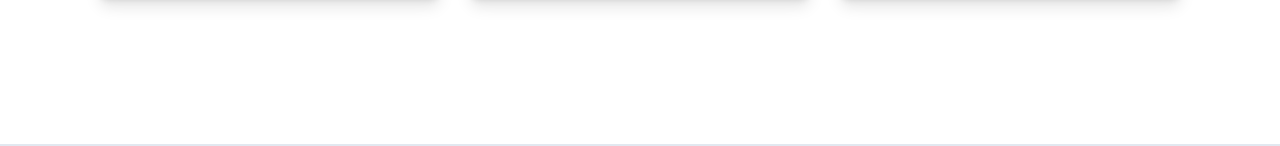
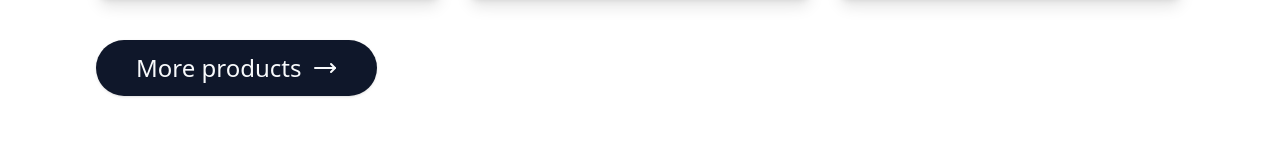
Before and after one commit to Toshipy/erstech-corporate-site, a Next.js app: page / in a window 1280 px wide. Shown: the part 7791-7937 px from the top of the page. Built offline with nearby package versions, Linux system fonts and the light colour scheme.

Commit message:
feat: add more products button

```diff
--- a/src/app/page.tsx
+++ b/src/app/page.tsx
@@ -1,7 +1,7 @@
 import {
   Header,
   HeroMessage,
-  CompanySlider,
+  PartnersLogoSlider,
   Footer,
   ServiceIntroduction,
   ProductsIntroduction,
@@ -12,7 +12,7 @@ export default function Home() {
     <>
       <Header />
       <HeroMessage />
-      <CompanySlider />
+      <PartnersLogoSlider />
       <ServiceIntroduction />
       <ProductsIntroduction />
       <Footer />
--- a/src/components/component/CompanyLogoSlider/index.ts
+++ /dev/null
@@ -1 +0,0 @@
-export * from './CompanyLogoSlider'
--- a/src/components/component/CompanyLogoSlider/CompanyLogoSlider.tsx
+++ b/src/components/component/PartnersLogoSlider/PartnersLogoSlider.tsx
@@ -4,7 +4,7 @@ import Image from 'next/image'
 import { Typography } from '@/components/ui'
 import Slider from 'react-slick'
 
-export const CompanySlider = () => {
+export const PartnersLogoSlider = () => {
   const settings = {
     dots: false,
     infinite: true,
--- /dev/null
+++ b/src/components/component/PartnersLogoSlider/index.ts
@@ -0,0 +1 @@
+export * from './PartnersLogoSlider'
--- a/src/components/component/ProductsIntroduction/ProductsIntroduction.tsx
+++ b/src/components/component/ProductsIntroduction/ProductsIntroduction.tsx
@@ -4,8 +4,10 @@ import {
   CardDescription,
   CardHeader,
   CardTitle,
+  Button,
 } from '@/components/ui'
 import { PRODUCTS } from '@/contants'
+import { MoveRight } from 'lucide-react'
 import Link from 'next/link'
 
 import React from 'react'
@@ -48,6 +50,17 @@ export const ProductsIntroduction = () => {
               )
             })}
           </div>
+          <div className="mt-10">
+            <Link href={`${PRODUCTS}`} className="font-bold">
+              <Button
+                className="items-center rounded-full px-10 py-7 hover:bg-slate-500"
+                size="lg"
+              >
+                <Typography variant="2xl">More products</Typography>
+                <MoveRight className="ml-3 space-x-2" />
+              </Button>
+            </Link>
+          </div>
         </div>
       </div>
     </div>
--- a/src/components/component/index.ts
+++ b/src/components/component/index.ts
@@ -1,6 +1,6 @@
 export * from './AboutMessage'
 export * from './CompanyAbout'
-export * from './CompanyLogoSlider'
+export * from './PartnersLogoSlider'
 export * from './ContactForm'
 export * from './Footer'
 export * from './Header'
```
